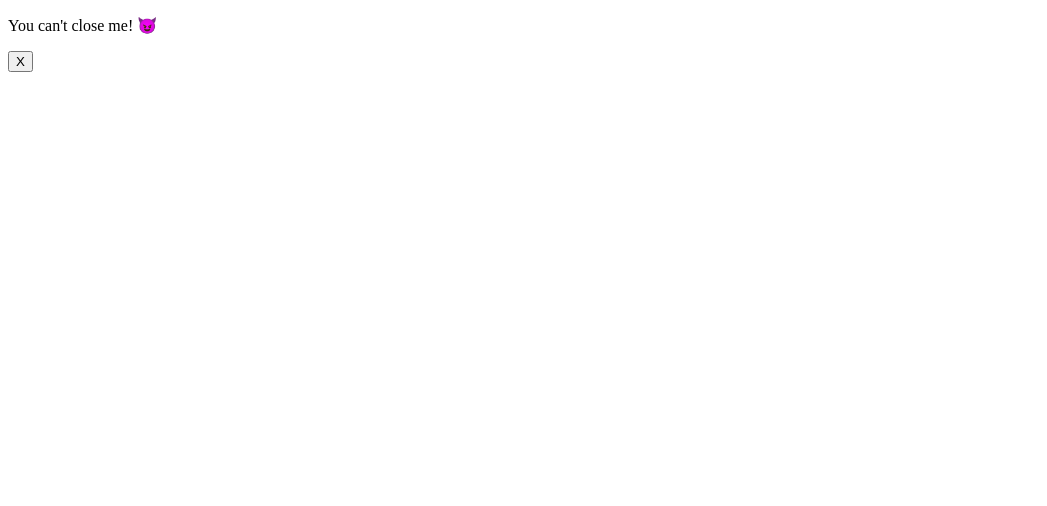
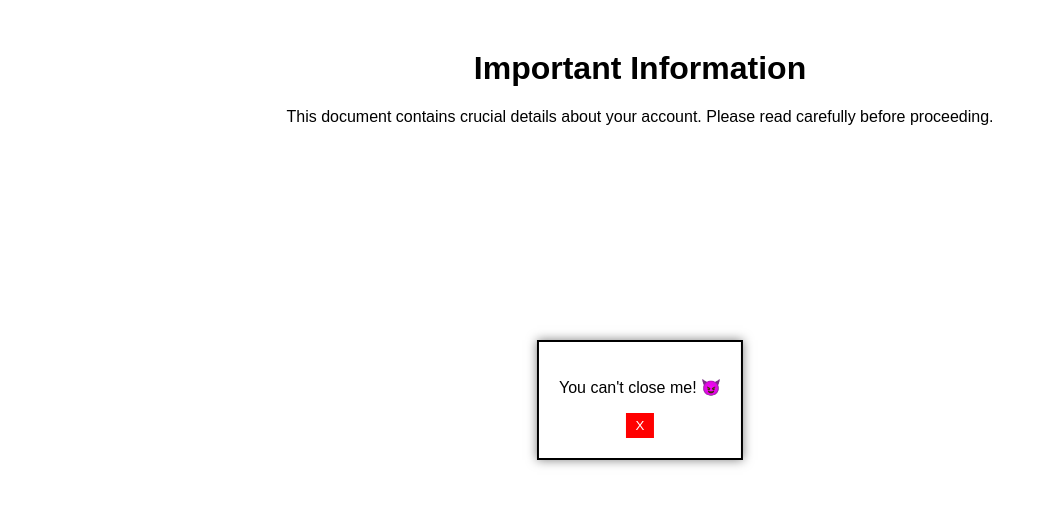
Before and after one commit to Maksud200418/maksud200418.github.io, a plain HTML site: page index.html in a window 1280 px wide. Shown: the whole page, without its empty margins (0-1047 px from the left). Drawn offline with Linux system fonts and the light colour scheme.

Commit message:
added more things there

```diff
--- a/index.html
+++ b/index.html
@@ -7,7 +7,11 @@
     <link rel="stylesheet" href="style.css">
 </head>
 <body>
-    <div id="popup" class="popup">
+    <div id="content">
+        <h1>Important Information</h1>
+        <p>This document contains crucial details about your account. Please read carefully before proceeding.</p>
+    </div>
+    <div id="popup" class="popup" style="display: none;">
         <p id="popup-text">You can't close me! 😈</p>
         <button id="close-btn">X</button>
     </div>
--- a/script.js
+++ b/script.js
@@ -0,0 +1,19 @@
+document.addEventListener("DOMContentLoaded", function () {
+    setTimeout(() => {
+        document.getElementById("popup").style.display = "block";
+    }, 5000); // Delay popup by 5 seconds
+
+    const closeButton = document.getElementById("close-btn");
+    closeButton.addEventListener("mouseover", function () {
+        const popup = document.getElementById("popup");
+        const maxX = window.innerWidth - popup.clientWidth;
+        const maxY = window.innerHeight - popup.clientHeight;
+
+        const randomX = Math.floor(Math.random() * maxX);
+        const randomY = Math.floor(Math.random() * maxY);
+
+        popup.style.position = "absolute";
+        popup.style.left = `${randomX}px`;
+        popup.style.top = `${randomY}px`;
+    });
+});
--- a/style.css
+++ b/style.css
@@ -0,0 +1,25 @@
+body {
+    font-family: Arial, sans-serif;
+    text-align: center;
+    margin: 50px;
+}
+
+#popup {
+    position: fixed;
+    top: 50%;
+    left: 50%;
+    transform: translate(-50%, -50%);
+    background-color: white;
+    padding: 20px;
+    border: 2px solid black;
+    box-shadow: 0px 0px 10px rgba(0, 0, 0, 0.5);
+    z-index: 1000;
+}
+
+#close-btn {
+    background-color: red;
+    color: white;
+    border: none;
+    padding: 5px 10px;
+    cursor: pointer;
+}
```
